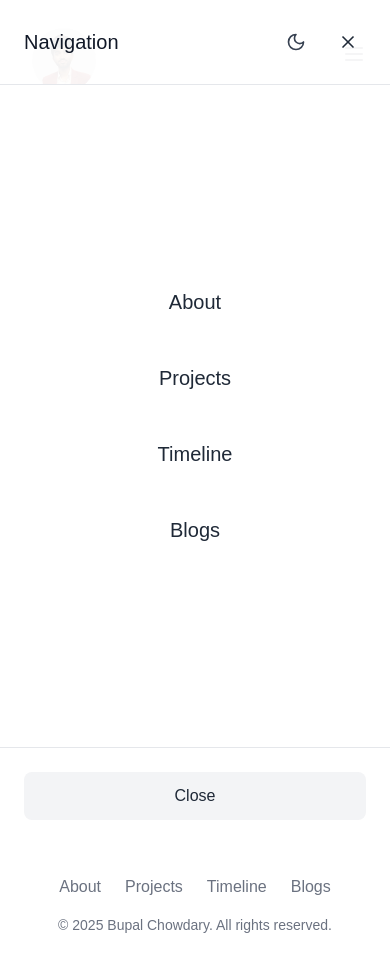
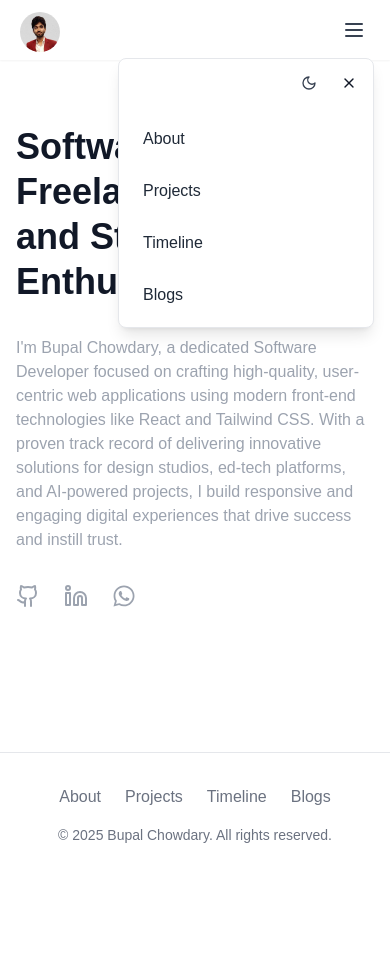
Before and after one commit to Bupalchow/PortfolioN, a React (Vite) app: page / in a window 390 px wide. Both pictures are taken after a click on the button "Navigation Menu". After the commit the page ends 877 px from the top, so only its background shows below. Built offline with nearby package versions, Linux system fonts and the light colour scheme.

Commit message:
Nav bugs fixed

```diff
--- a/src/App.tsx
+++ b/src/App.tsx
@@ -1,4 +1,4 @@
-import { BrowserRouter, Routes, Route} from 'react-router-dom';
+import { HashRouter, Routes, Route} from 'react-router-dom';
 import { ThemeProvider } from './context/ThemeContext';
 import Layout from './components/Layout';
 import About from './pages/About';
@@ -10,7 +10,7 @@ import Speaking from './pages/Speaking';
 
 function App() {
   return (
-    <BrowserRouter>
+    <HashRouter>
       <ThemeProvider>
         <Layout>
           <Routes>
@@ -23,7 +23,7 @@ function App() {
           </Routes>
         </Layout>
       </ThemeProvider>
-    </BrowserRouter>
+    </HashRouter>
   );
 }
 
--- a/src/components/Layout.tsx
+++ b/src/components/Layout.tsx
@@ -51,17 +51,17 @@ const Layout: React.FC<{ children: React.ReactNode }> = ({ children }) => {
     <div className={`min-h-screen flex justify-center ${theme === 'dark' ? 'bg-black' : 'bg-gray-50'}`}>
       {/* Center container with white/dark background */}
       <div className="w-full max-w-6xl bg-white dark:bg-[#111111] text-gray-900 dark:text-white transition-colors duration-200">
-        {/* Regular header with logo and theme toggle */}
-        <header className="backdrop-blur-sm transition-all duration-300 relative">
-          <nav className="px-4 sm:px-6 lg:px-8 py-4">
+        {/* Header: sticky on mobile, static on desktop */}
+        <header className="sticky sm:static top-0 z-40 backdrop-blur-sm bg-white/90 dark:bg-[#111111]/90 transition-all duration-300 shadow-sm sm:shadow-none">
+          <nav className="px-4 sm:px-6 lg:px-8 py-2 sm:py-4">
             <div className="flex items-center justify-between">
-              {/* Profile image */}
+              {/* Profile image with responsive size */}
               <div className="flex-shrink-0">
                 <img
                   src="/Logo.png"
                   alt="Profile"
                   onClick={() => navigate('/')}
-                  className="w-16 h-16 rounded-full cursor-pointer mt-3 ml-4"
+                  className="w-10 h-10 sm:w-16 sm:h-16 rounded-full cursor-pointer mt-1 sm:mt-3 ml-1 sm:ml-4"
                 />
               </div>
 
@@ -72,7 +72,7 @@ const Layout: React.FC<{ children: React.ReactNode }> = ({ children }) => {
                 </div>
               </div>
 
-              {/* Mobile menu button - positioned with z-index to ensure modal can overlay everything */}
+              {/* Mobile menu button */}
               <div className="sm:hidden z-10 relative">
                 <Navigation headerOnly={true} mobileOnly={true} />
               </div>
@@ -80,17 +80,17 @@ const Layout: React.FC<{ children: React.ReactNode }> = ({ children }) => {
               {/* Theme toggle - desktop only */}
               <button
                 onClick={toggleTheme}
-                className="p-2 rounded-fSDull hover:bg-gray-100 dark:hover:bg-gray-800 transition-colors hidden sm:flex"
+                className="p-2 rounded-full hover:bg-gray-100 dark:hover:bg-gray-800 transition-colors hidden sm:flex"
                 aria-label="Toggle theme"
               >
-                {theme === 'dark' ? <Sun className="w-5 h-5" /> : <Moon className="w-5 h-5" />}
+                {theme === 'dark' ? <Sun className="w-5 h-5 " /> : <Moon className="w-5 h-5" />}
               </button>
             </div>
           </nav>
         </header>
 
-        {/* Sticky dropdown navigation with transition */}
-        <div className={`sticky top-4 z-50 transition-all duration-300 flex justify-end px-4 sm:px-6 lg:px-8 ${
+        {/* Sticky dropdown navigation with transition - desktop only */}
+        <div className={`hidden sm:flex sticky top-4 z-50 transition-all duration-300 justify-end px-4 sm:px-6 lg:px-8 ${
           isScrolled ? 'opacity-100 transform translate-y-0' : 'opacity-0 transform -translate-y-10 pointer-events-none'
         }`}>
           <div className="relative">
--- a/src/components/Navigation.tsx
+++ b/src/components/Navigation.tsx
@@ -1,4 +1,4 @@
-import React, { useState, useEffect } from 'react';
+import React, { useState, useEffect, useRef } from 'react';
 import { NavLink } from 'react-router-dom';
 import { X, Moon, Sun, Menu } from 'lucide-react';
 import { useTheme } from '../context/ThemeContext';
@@ -16,17 +16,19 @@ const Navigation: React.FC<NavigationProps> = ({
 }) => {
   const [isOpen, setIsOpen] = useState(false);
   const { theme, toggleTheme } = useTheme();
+  const dropdownRef = useRef<HTMLDivElement>(null);
 
-  // Prevent scrolling when mobile menu is open
+  // Close dropdown when clicking outside
   useEffect(() => {
-    if (isOpen) {
-      document.body.style.overflow = 'hidden';
-    } else {
-      document.body.style.overflow = 'auto';
+    const handleClickOutside = (event: MouseEvent) => {
+      if (dropdownRef.current && !dropdownRef.current.contains(event.target as Node) && isOpen) {
+        setIsOpen(false);
       }
+    };
 
+    document.addEventListener('mousedown', handleClickOutside);
     return () => {
-      document.body.style.overflow = 'auto';
+      document.addEventListener('mousedown', handleClickOutside);
     };
   }, [isOpen]);
 
@@ -37,11 +39,11 @@ const Navigation: React.FC<NavigationProps> = ({
     { name: 'Blogs', path: '/blogs' },
   ];
 
-  // Mobile navigation toggle
+  // Mobile navigation toggle with dropdown
   if (mobileOnly) {
     return (
-      <>
-        {/* Simple hamburger menu button */}
+      <div className="relative" ref={dropdownRef}>
+        {/* Hamburger menu button */}
         <button
           onClick={() => setIsOpen(!isOpen)}
           className="p-2 rounded-md hover:bg-gray-100 dark:hover:bg-gray-800 transition-colors"
@@ -50,57 +52,40 @@ const Navigation: React.FC<NavigationProps> = ({
           <Menu className="w-6 h-6 text-gray-700 dark:text-gray-200" />
         </button>
 
-        {/* Mobile menu with improved z-index and solid background */}
-        <div
-          className={`fixed top-0 left-0 w-screen h-screen z-[9999] transition-all duration-300 ${
-            isOpen ? 'opacity-100' : 'opacity-0 pointer-events-none'
-          }`}
-        >
-          {/* Solid background overlay to prevent text bleed-through */}
-          <div className="absolute inset-0 bg-white dark:bg-black opacity-95"></div>
-
-          {/* Full width container with higher z-index */}
-          <div className="relative z-[10000] flex flex-col h-full w-full">
-            {/* Header with close button and theme toggle */}
-            <div className="flex justify-between items-center p-6 border-b border-gray-200 dark:border-gray-800">
-              <h2 className="text-xl font-medium text-gray-900 dark:text-gray-100">Navigation</h2>
-
-              <div className="flex items-center gap-4">
+        {/* Mobile dropdown menu */}
+        {isOpen && (
+          <div className="absolute right-0 top-full mt-2 w-64 bg-white dark:bg-gray-800 rounded-lg shadow-lg border border-gray-200 dark:border-gray-700 z-50 animate-fadeIn">
+              <div className="flex items-center gap-2 justify-end p-2">
                 <button
                   onClick={toggleTheme}
-                  className="p-2 rounded-full hover:bg-gray-200 dark:hover:bg-gray-800 transition-colors"
+                  className="p-2 rounded-full hover:bg-gray-200 dark:hover:bg-gray-700 transition-colors"
                   aria-label="Toggle theme"
                 >
                   {theme === 'dark' ?
-                    <Sun className="w-5 h-5 text-amber-400" /> :
-                    <Moon className="w-5 h-5 text-gray-700" />
+                    <Sun className="w-4 h-4" /> :
+                    <Moon className="w-4 h-4 text-gray-700" />
                   }
                 </button>
-
                 <button
                   onClick={() => setIsOpen(false)}
-                  className="p-2 rounded-full hover:bg-gray-200 dark:hover:bg-gray-800 transition-colors"
-                  aria-label="Close menu"
+                  className="p-2 rounded-full hover:bg-gray-200 dark:hover:bg-gray-700 transition-colors"
                 >
-                  <X className="h-5 w-5 text-gray-800 dark:text-white" />
+                  <X className="h-4 w-4" />
                 </button>
             </div>
-            </div>
 
-            {/* Navigation links with improved visibility */}
-            <div className="flex flex-col flex-1 justify-center px-6 py-8 w-full bg-white dark:bg-black">
-              <nav className="w-full">
-                <ul className="space-y-4 w-full">
+            <nav className="p-2">
+              <ul className="space-y-1">
                 {links.map((link) => (
-                    <li key={link.name} className="w-full">
+                  <li key={link.name}>
                     <NavLink
                       to={link.path}
                       onClick={() => setIsOpen(false)}
                       className={({ isActive }) =>
-                          `block py-4 px-4 rounded-lg text-center text-xl font-medium transition-all w-full ${
+                        `flex items-center px-4 py-3 rounded-lg text-base font-medium transition-all ${
                           isActive
-                              ? 'bg-teal-50 text-teal-700 dark:bg-gray-800 dark:text-teal-400'
-                              : 'text-gray-800 dark:text-gray-200 hover:bg-gray-100 dark:hover:bg-gray-800'
+                            ? 'bg-teal-50 text-teal-700 dark:bg-gray-700 dark:text-teal-400'
+                            : 'text-gray-800 dark:text-gray-200 hover:bg-gray-100 dark:hover:bg-gray-700'
                         }`
                       }
                     >
@@ -111,19 +96,8 @@ const Navigation: React.FC<NavigationProps> = ({
               </ul>
             </nav>
           </div>
-
-            {/* Footer */}
-            <div className="p-6 border-t border-gray-200 dark:border-gray-800 w-full bg-white dark:bg-black">
-              <button
-                onClick={() => setIsOpen(false)}
-                className="w-full py-3 px-4 bg-gray-100 dark:bg-gray-800 rounded-lg text-center text-gray-800 dark:text-white hover:bg-gray-200 dark:hover:bg-gray-700 transition-colors"
-              >
-                Close
-              </button>
+        )}
       </div>
-          </div>
-        </div>
-      </>
     );
   }
 
--- a/src/pages/Projects.tsx
+++ b/src/pages/Projects.tsx
@@ -1,49 +1,74 @@
-import { Link } from 'lucide-react';
+import { Link, ArrowRight } from 'lucide-react';
 
-const projects = [
+type Project = {
+  title: string;
+  description: string;
+  link: string;
+  image: string;
+  category: 'freelance' | 'academic' | 'personal';
+  tags: string[];
+};
+
+const projects: Project[] = [
   {
     title: 'Level Up Design Studio',
-    description: 'Designed and developed a responsive portfolio website for an interior design studio with experienced architects. Implemented custom image galleries, project showcases, and contact forms using React and Tailwind CSS.',
+    description: 'Designed and developed a responsive portfolio website for an interior design studio with experienced architects. Implemented custom image galleries, project showcases, and contact forms.',
     link: 'level-up-omega.vercel.app/',
-    image: '/lvlup.png'
+    image: '/lvlup.png',
+    category: 'freelance',
+    tags: ['React', 'Tailwind CSS', 'Responsive Design', 'Frontend', 'UI/UX']
   },
   {
     title: 'Medical Analysis',
-    description: 'An AI-driven website that stores and analyzes patient\'s medical reports and provides personalized diet plans, featuring a custom chatbot for user queries. Developed using Nextjs, Typescript, Nodejs, Firebase and Google Gemini API.',
+    description: 'An AI-driven website that stores and analyzes patient\'s medical reports and provides personalized diet plans, featuring a custom chatbot for user queries.',
     link: 'medicalanalysis.vercel.app/',
-    image: '/medical.png'
+    image: '/medical.png',
+    category: 'academic',
+    tags: ['Next.js', 'TypeScript', 'Node.js', 'Firebase', 'Google Gemini API', 'AI']
   },
   {
     title: 'Master Anything',
-    description: 'AI-based personalized course generator that builds a course for any given topic. Developed using Reactjs, Javascript, TailwindCSS and Mistral API.',
+    description: 'AI-based personalized course generator that builds a course for any given topic.',
     link: 'master-anything.vercel.app/',
-    image: '/Master.png'
+    image: '/Master.png',
+    category: 'personal',
+    tags: ['React', 'JavaScript', 'Tailwind CSS', 'Mistral API', 'AI','Shadcn UI']
   },
   {
     title: 'Boardly',
     description: 'An ed-tech platform offering resources for CBSE board exam preparation. Led the frontend development of the website.',
     link: 'www.boardly.in/',
-    image: '/boardly.png'
+    image: '/boardly.png',
+    category: 'freelance',
+    tags: ['React','Tailwind CSS','Javascript','Frontend', 'UI/UX']
   },
   {
     title: 'Transform Journey',
-    description: ' An AI web app that generates 30-day calendar to achieve your goals. It provides daily tasks and motivational quotes to keep you on track. Developed using Reactjs, TailwindCSS, Nodejs and OpenAI API.',
+    description: 'An AI web app that generates 30-day calendar to achieve your goals. It provides daily tasks and motivational quotes to keep you on track.',
     link: 'tranformation-journy.vercel.app/',
-    image: '/transform.png'
+    image: '/transform.png',
+    category: 'personal',
+    tags: ['React', 'Tailwind CSS', 'Node.js', 'Gemini API', 'AI']
   },
 ];
+
+const categoryColors = {
+  freelance: 'text-blue-600 dark:text-blue-400 border-blue-300 dark:border-blue-500/30',
+  academic: 'text-purple-600 dark:text-purple-400 border-purple-300 dark:border-purple-500/30',
+  personal: 'text-green-600 dark:text-green-400 border-green-300 dark:border-green-500/30'
+};
 
 const Projects = () => {
   return (
     <div className="py-16 sm:py-20">
       <h1 className="text-4xl sm:text-5xl font-bold mb-8">
-        Things I've made trying to put my dent in the universe.
+        Featured Projects and Client Work
       </h1>
 
       <p className="mt-4 text-gray-600 dark:text-gray-400">
-        I've worked on tons of little projects over the years but these are the ones that I'm most
-        proud of. Many of them are open-source, so if you see something that piques your interest,
-        check out the code and contribute if you have ideas for how it can be improved.
+        As a React developer and freelancer, I've built a diverse portfolio of websites and applications
+        with a focus on modern UI/UX design. Here are some of my recent projects that showcase
+        my expertise in React, Javascript, Tailwind CSS and other web technologies.
       </p>
 
       <div className="mt-16 grid grid-cols-1 gap-8 sm:grid-cols-2">
@@ -55,11 +80,13 @@ const Projects = () => {
   );
 };
 
-const ProjectCard = ({ title, description, link, image }: {
+const ProjectCard = ({ title, description, link, image, tags, category }: {
   title: string;
   description: string;
   link: string;
   image: string;
+  tags: string[];
+  category: 'freelance' | 'academic' | 'personal';
 }) => {
   return (
     <div className="group relative flex flex-col items-start">
@@ -70,15 +97,37 @@ const ProjectCard = ({ title, description, link, image }: {
           className="absolute inset-0 h-full w-full object-cover transition duration-300 group-hover:scale-105"
         />
       </div>
-      <h3 className="mt-4 text-xl font-semibold">{title}</h3>
+
+      {/* Category badge - moved below image */}
+      <div className="mt-4 flex justify-between w-full items-center">
+        <h3 className="text-xl font-semibold">{title}</h3>
+        <span className={`text-xs font-medium capitalize border px-2.5 py-1 rounded-full ${categoryColors[category]}`}>
+          {category}
+        </span>
+      </div>
+
       <p className="mt-2 text-sm text-gray-600 dark:text-gray-400">{description}</p>
+
+      {/* Tags section */}
+      <div className="mt-4 flex flex-wrap gap-2">
+        {tags.map((tag) => (
+          <span
+            key={tag}
+            className="px-2 py-1 bg-gray-100 text-gray-700 dark:bg-gray-800 dark:text-gray-300 rounded text-xs font-medium"
+          >
+            {tag}
+          </span>
+        ))}
+      </div>
+
       <a
         href={`https://${link}`}
         target='_blank'
-        className="mt-4 inline-flex items-center text-sm font-medium text-teal-500 dark:text-teal-400 hover:text-teal-600 dark:hover:text-teal-500"
+        className="mt-5 inline-flex items-center text-teal-500 dark:text-teal-400 hover:text-teal-600 dark:hover:text-teal-300 font-medium text-sm transition-colors group/link"
       >
         <Link className="w-4 h-4 mr-2" />
-        {link}
+        View Project
+        <ArrowRight className="w-4 h-4 ml-1 group-hover/link:translate-x-0.5 transition-transform" />
       </a>
     </div>
   );
```
Lines whose indentation alone changed are shown as unchanged.
